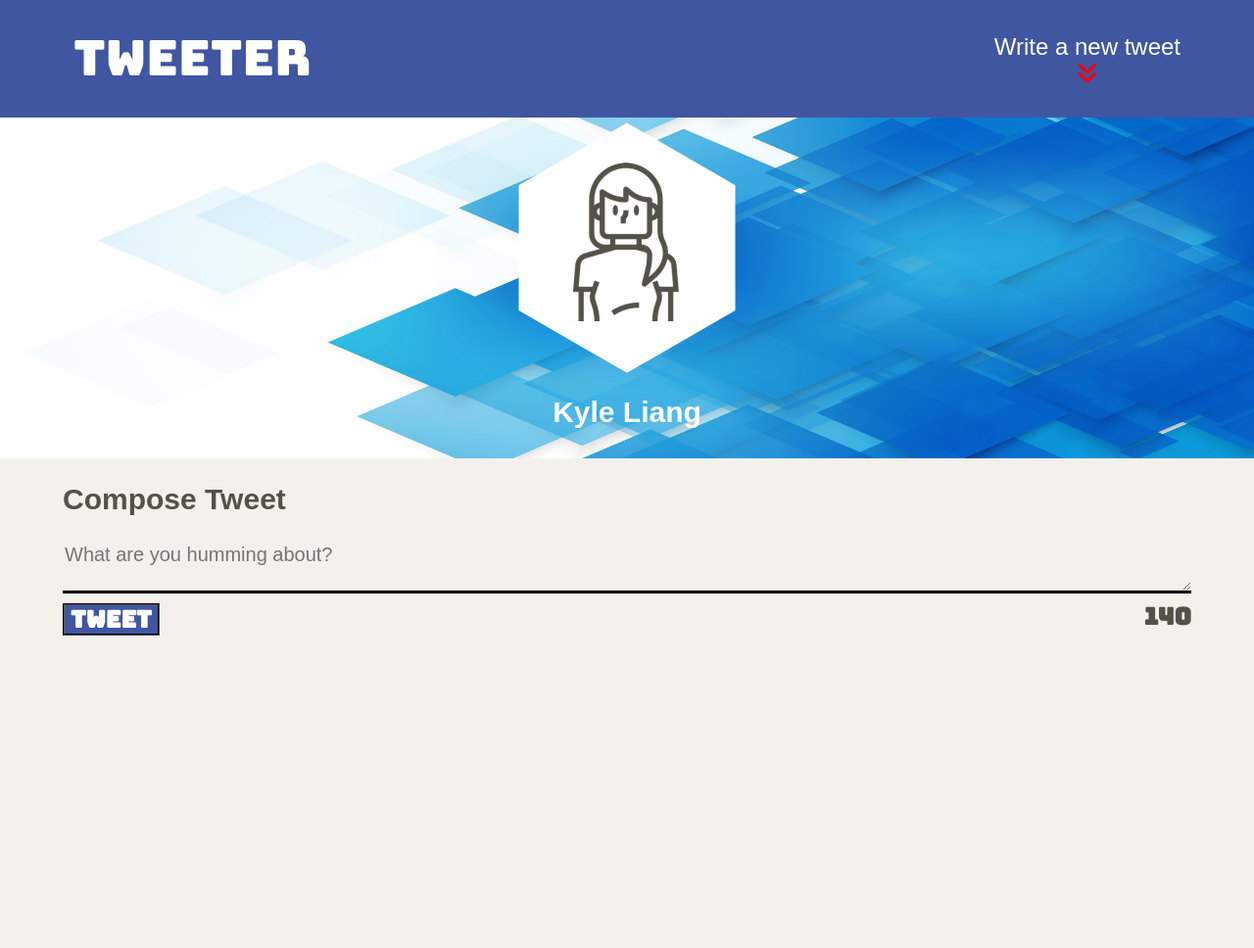
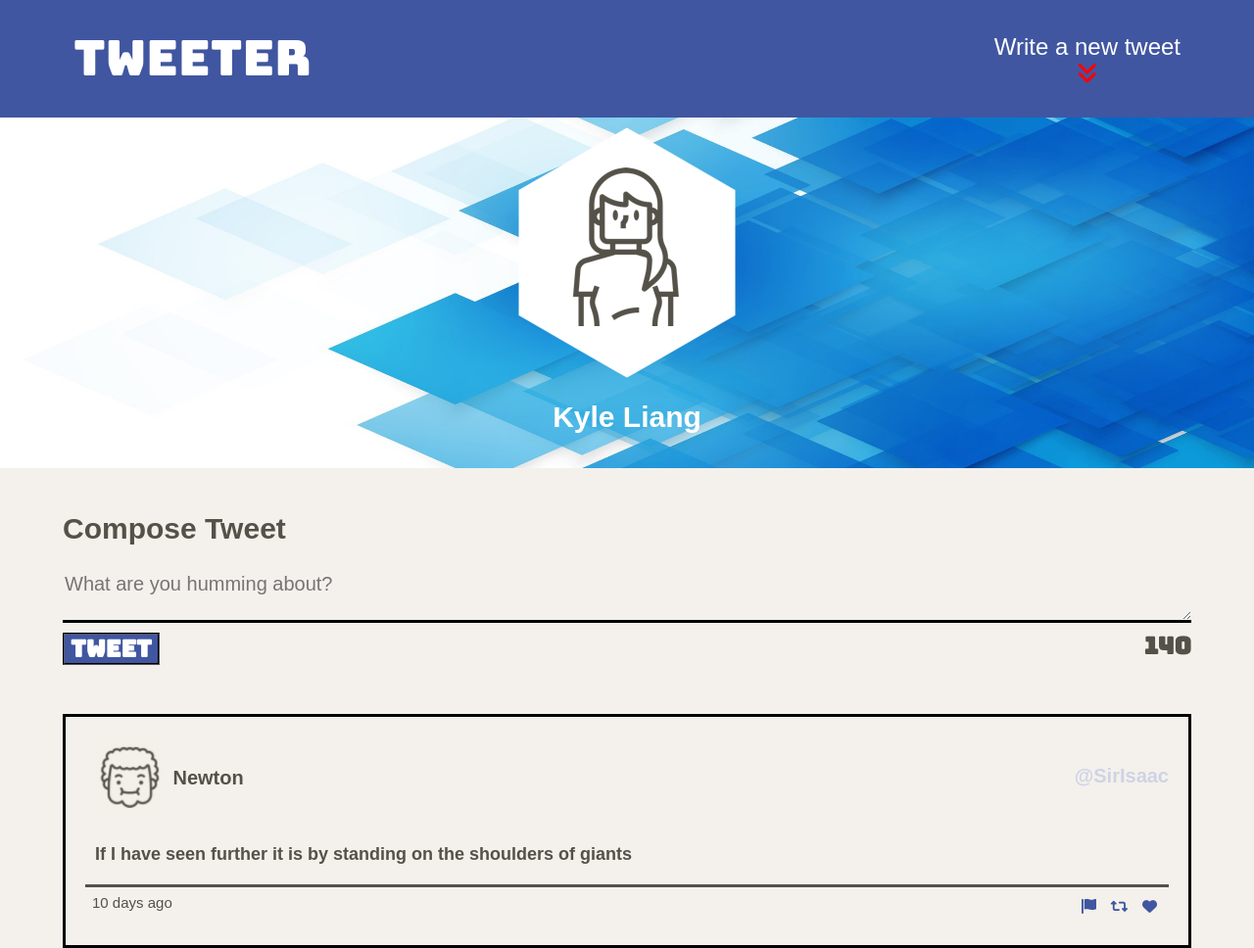
Before and after one commit to kliang1194/tweeter, a website: page public/index.html in a window 1280 px wide. Shown: the whole page at 98% size. Before the commit the page ends 800 px from the top, so only its background shows below. Drawn offline with nearby package versions, Linux system fonts and the light colour scheme.

Commit message:
Create Tweet Elements

```diff
--- a/public/index.html
+++ b/public/index.html
@@ -21,6 +21,7 @@
     <link rel="stylesheet" href="/styles/nav.css" type="text/css" />
     <link rel="stylesheet" href="/styles/header.css" type="text/css" />
     <link rel="stylesheet" href="/styles/new-tweet.css" type="text/css" />
+    <link rel="stylesheet" href="/styles/tweets.css" type="text/css" />
 
     <!-- External JS -->
     <script src="https://ajax.googleapis.com/ajax/libs/jquery/3.4.1/jquery.min.js"></script>
@@ -30,29 +31,32 @@
     <script type="text/javascript" src="/scripts/composer-char-counter.js"></script>
   </head>
 
+
+  <!--Page Content-->
   <body>
-    <!-- Top nav bar (fixed) -->
+    <!-- Top navigation bar (fixed) -->
     <nav>
       <span class="a">Tweeter</span>
       <span class="b">Write a new tweet<i class="fas fa-angle-double-down" style= "color: red"></i></span>
     </nav>
 
     <!-- Header-->
-    <header>
-      <div class="image">
+    <header class="profile-header">
+      <div class="user-image">
           <img src="/images/profile-hex.png">
       </div>
       <br>
-      <div class="name">
+      <div class="user-name">
           <h2><b>Kyle</b> Liang</h2>
       </div>
   </header>
 
     <!-- Page-specific (main) content here -->
+    <main class="main-container">
+
+      <!--HTML for creating new tweet-->
     <section class="new-tweet">
       <h2>Compose Tweet</h2>
-      <form action="/tweets/" method="POST">
-        <!-- <label for="tweet-text">What are you humming about?</label> -->
         <textarea name="text" id="tweet-text" placeholder="What are you humming about?"></textarea>
         <div>
           <button type="submit">Tweet</button>
@@ -60,4 +64,32 @@
         </div>
       </form>
     </section>
+
+    <!--HTML for displaying created tweets-->
+    <section class="tweet-container">
+      <article class="tweet">
+        <header class="tweet-header">
+          <div class="user-profile">
+            <img class="user-icon" src="/images/Newton.png">
+            <h4 class="user-name">Newton</h4>
+          </div>
+          <div>
+            <h4 class="user-handle">@SirIsaac</h4>
+          </div>
+        </header>
+        <div class="tweet-text">
+          If I have seen further it is by standing on the shoulders of giants
+        </div>
+        <footer class="tweet-footer">
+          <span class="tweet-date">10 days ago</span>
+          <div class="tweet-response">
+            <i class="fas fa-flag"></i>
+            <i class="fas fa-retweet"></i>
+            <i class="fas fa-heart"></i>
+          </div>
+        </footer>
+      </article>
+    </section>
+</main>
   </body>
+  </html>
--- a/public/styles/header.css
+++ b/public/styles/header.css
@@ -1,4 +1,4 @@
-header {
+.profile-header {
   width: 100%;
   background-color: #6699CC;
   background: url(../images/abstract-background.jpeg);
@@ -9,11 +9,11 @@ header {
   flex-direction: column;
   align-items: center;
   justify-content: center;
-  padding: 5px;
   font-family: sans-serif;
   color: white;
+  padding: 10px;
 }
 
-.name {
+.user-name {
   margin-top: -30px
 }
--- a/public/styles/layout.css
+++ b/public/styles/layout.css
@@ -28,7 +28,7 @@ html {
 
 main {
   display: flex;
-  width: 90%;
+  width: 100%;
   background-color: #f4f1ec;
   flex-direction: column;
   font-family: sans-serif;
--- /dev/null
+++ b/public/styles/tweets.css
@@ -0,0 +1,71 @@
+.tweet-container {
+  width: 90%;
+  display:flex;
+  background-color:#f4f1ec;
+  font-family: sans-serif;
+}
+
+.tweet {
+  border: 3px solid black;
+  width: 100%;
+  margin-top: 50px;
+  padding: 20px;
+  /* transition: box-shadow 0.1s; */
+}
+
+.tweet-header {
+  display: flex;
+  flex-direction: row;
+  justify-content: space-between;
+  margin-bottom: 20px;
+  font-size: 20px;
+  align-items: center;
+}
+
+.user-profile {
+  display: flex;
+  flex-direction: row;
+  align-items: flex-end;
+}
+
+article.tweet img {
+  margin-left: 10px;
+  margin-right: 10px;
+  max-width: 80px;
+  max-height: 80px;
+  height: auto;
+  width: auto;
+}
+
+.user-handle {
+  color:#ced3e5;
+}
+
+.tweet-text {
+  font-size: 18px;
+  padding: 10px;
+}
+
+article.tweet:hover {
+  box-shadow: 10px 10px #C8C8C8;
+}
+
+.tweet-footer {
+  border-top-style: solid;
+  border-width: 3px;
+  display: flex;
+  flex-direction: row;
+  justify-content: space-between;
+  padding: 7px;
+  margin-top: 10px;
+  font-size: 15px;
+}
+
+.tweet-response i {
+  padding: 5px;
+  color: #4056A1;
+}
+
+.tweet-response i:hover {
+  color: darkkhaki;
+}
--- a/server/data-files/initial-tweets.json
+++ b/server/data-files/initial-tweets.json
@@ -8,7 +8,7 @@
     "content": {
       "text": "If I have seen further it is by standing on the shoulders of giants"
     },
-    "created_at": 1636916985672
+    "created_at": 1636921798074
   },
   {
     "user": {
@@ -19,6 +19,6 @@
     "content": {
       "text": "Je pense , donc je suis"
     },
-    "created_at": 1637003385672
+    "created_at": 1637008198074
   }
 ]
```
Also changed, not shown: public/images/Newton.png (added).
